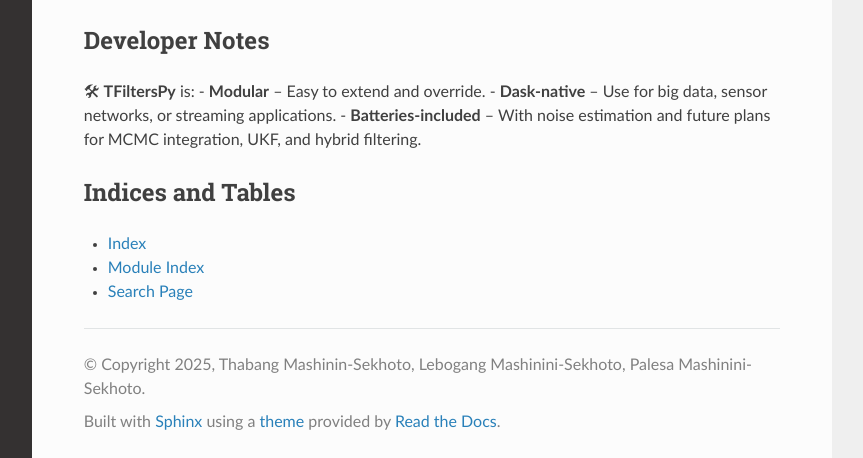
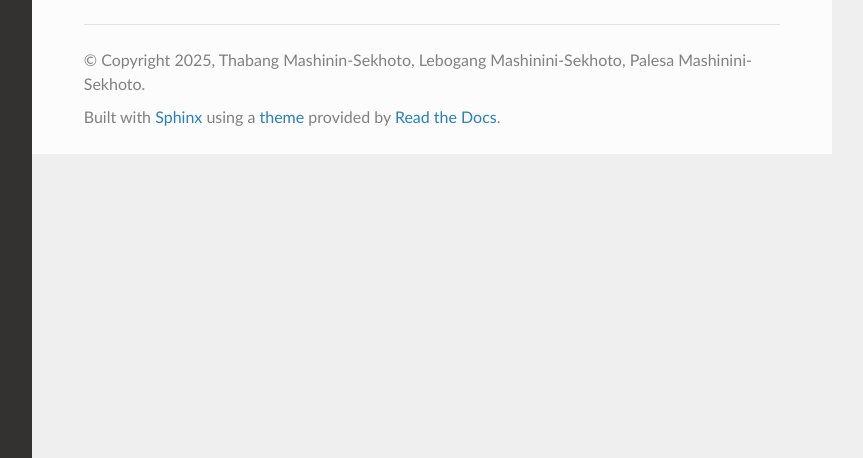
Before and after one commit to MaSHt01/tfiltersPy, a Sphinx documentation site: the page built from docs/source/modules.rst, in a window 1280 px wide and 1214 px high. Shown: the part 756-1214 px from the top of the window, without its empty margins (268-1131 px from the left). Built offline with Sphinx 7.4.7 and the Read the Docs theme 3.1.0, drawn with Linux system fonts in a browser that asks for light colours; pages that are not in the unit, such as notebooks, are missing from menus.

```diff
--- a/docs/source/modules.rst
+++ b/docs/source/modules.rst
@@ -26,17 +26,3 @@
    :members:
    :undoc-members:
    :show-inheritance:
-
-
-Developer Notes
----------------
-🛠 **TFiltersPy** is:
-- **Modular** – Easy to extend and override.
-- **Dask-native** – Use for big data, sensor networks, or streaming applications.
-- **Batteries-included** – With noise estimation and future plans for MCMC integration, UKF, and hybrid filtering.
-
-Indices and Tables
-------------------
-* :ref:`genindex`
-* :ref:`modindex`
-* :ref:`search`
```
